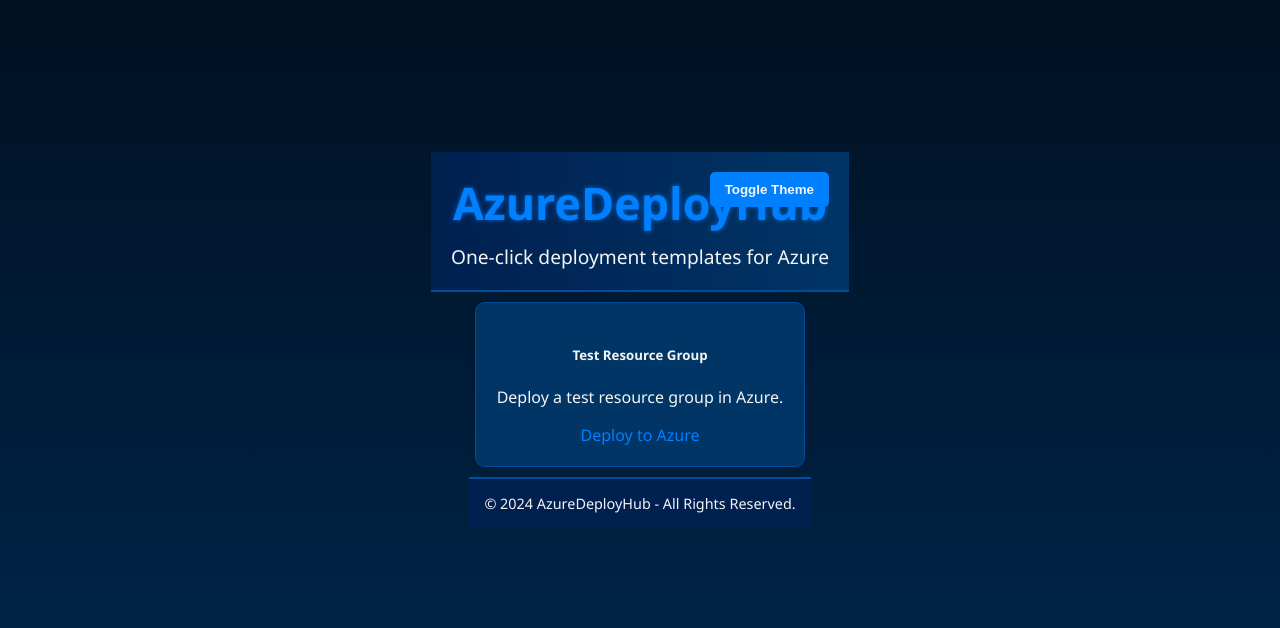
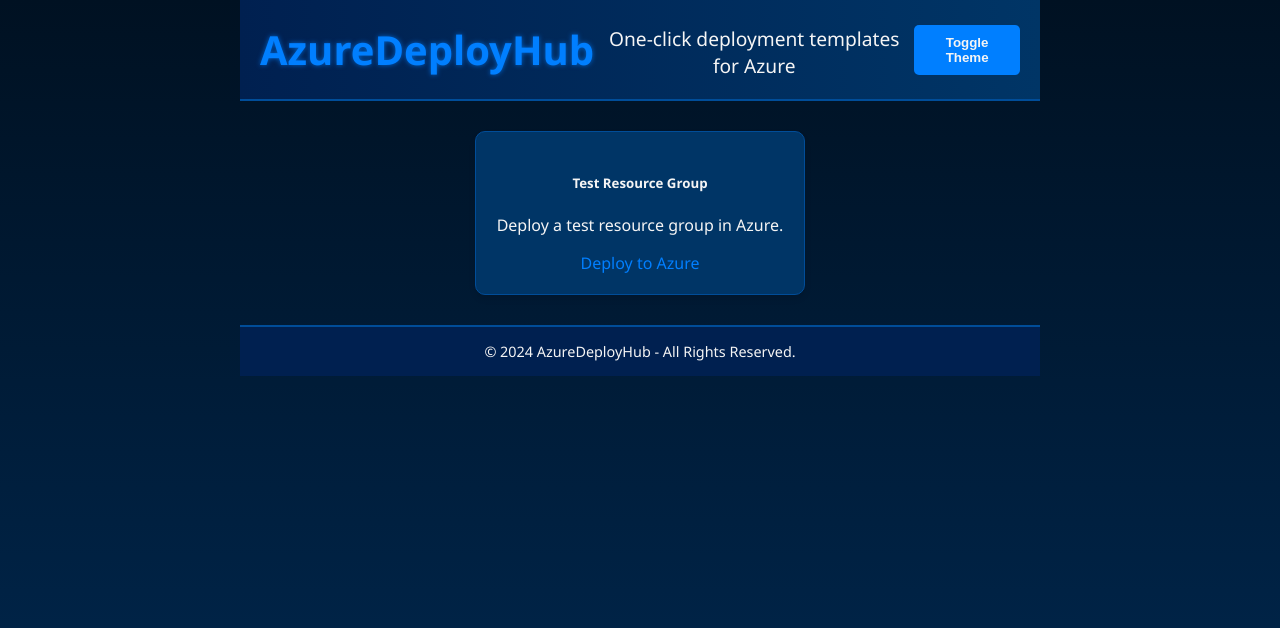
Before and after one commit to nate8523/AzureDeployHub, a Next.js app in the folder web-app/: page / in a window 1280 px wide. Shown: the top 628 px of the page. Built offline with nearby package versions, Linux system fonts and the light colour scheme.

Commit message:
Update styles.css

```diff
--- a/web-app/styles/styles.css
+++ b/web-app/styles/styles.css
@@ -15,7 +15,9 @@
     background-attachment: fixed;
     font-family: 'Segoe UI', Tahoma, Geneva, Verdana, sans-serif;
     margin: 0;
-    padding: 0;
+    display: flex;
+    flex-direction: column;
+    min-height: 100vh;
 }
 
 /* Header Styles */
@@ -23,13 +25,17 @@
     background: linear-gradient(90deg, var(--primary-color), var(--secondary-color));
     color: var(--text-color);
     padding: 20px;
-    text-align: center;
+    display: flex;
+    align-items: center;
+    justify-content: space-between;
     border-bottom: 2px solid var(--border-color);
-    position: relative;
+    position: sticky;
+    top: 0;
+    z-index: 1000;
 }
 
 header h1 {
-    font-size: 2.8rem;
+    font-size: 2.5rem;
     color: var(--accent-color);
     margin: 0;
     text-shadow: 0px 0px 5px rgba(0, 127, 255, 0.7); /* Azure Glow */
@@ -37,14 +43,11 @@
 
 header p {
     font-size: 1.2rem;
-    margin: 10px 0 0;
+    margin: 5px 0 0;
 }
 
-/* Dark Mode Toggle Button */
+/* Toggle Theme Button */
 header button {
-    position: absolute;
-    top: 20px;
-    right: 20px;
     background-color: var(--accent-color);
     color: var(--text-color);
     border: none;
@@ -60,21 +63,20 @@
     color: var(--accent-color);
 }
 
-/* Container & Layout */
-.container {
+/* Main Content */
+main {
+    flex: 1;
     display: flex;
+    flex-direction: column;
     justify-content: center;
     align-items: center;
-    flex-direction: column;
-    min-height: 80vh; /* Center the content vertically */
     padding: 20px;
 }
 
-.row {
-    display: flex;
-    flex-wrap: wrap;
-    gap: 20px;
-    justify-content: center;
+.container {
+    text-align: center;
+    max-width: 800px;
+    margin: 0 auto;
 }
 
 /* Card Styles */
@@ -87,6 +89,7 @@
     color: var(--text-color);
     text-align: center;
     transition: transform 0.3s ease, box-shadow 0.3s ease, background-color 0.3s ease;
+    margin-bottom: 20px;
 }
 
 .card:hover {
@@ -121,6 +124,7 @@
     text-align: center;
     border-top: 2px solid var(--border-color);
     font-size: 0.9rem;
+    margin-top: auto;
 }
 
 /* Links */
@@ -133,12 +137,3 @@
 a:hover {
     color: var(--text-color);
 }
-
-/* Light Mode */
-body.light-mode {
-    --primary-color: #FFFFFF;
-    --secondary-color: #F0F0F0;
-    --accent-color: #007FFF;
-    --text-color: #333333;
-    --background-color: #FFFFFF;
-}
```
